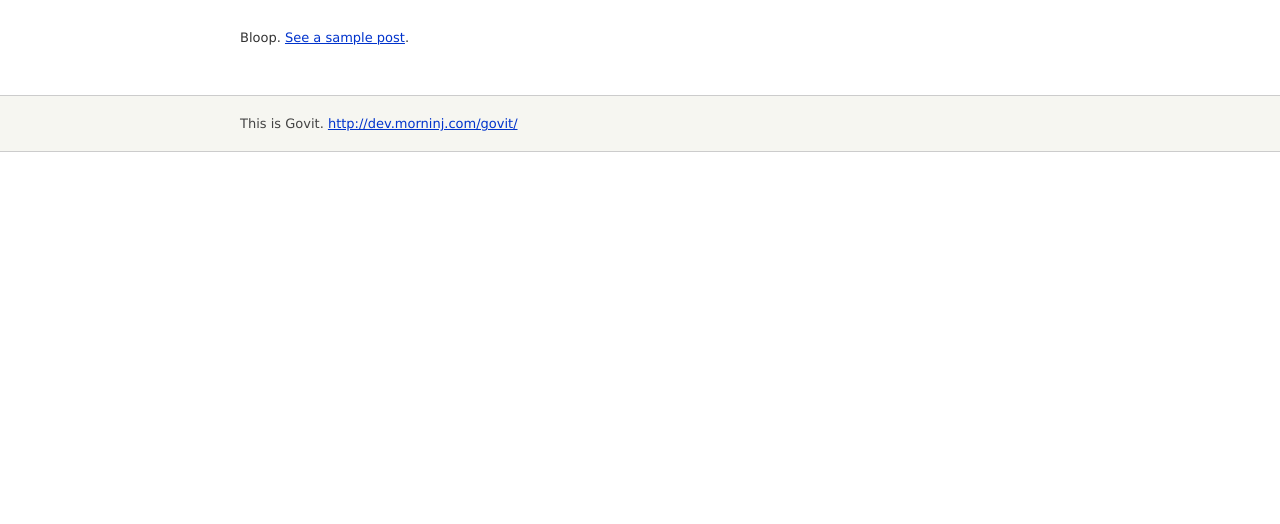
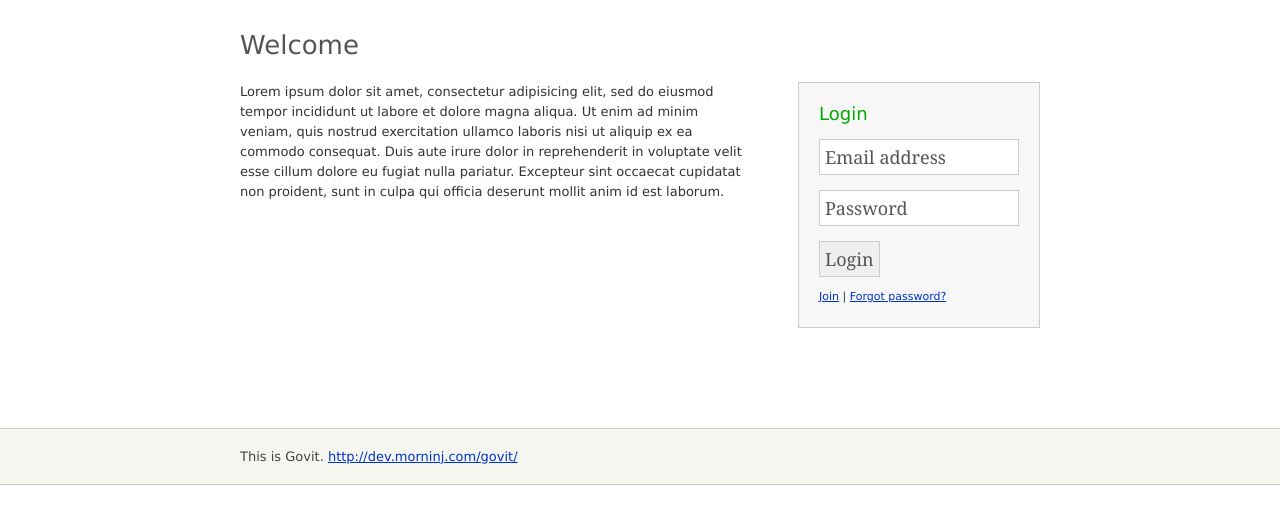
Before and after one commit to qiemem/GovDialogue, a PHP site: page / in a window 1280 px wide. Shown: the part 124-648 px from the top of the page. Run offline with PHP 8.4, Linux system fonts and the light colour scheme.

Commit message:
Working on layout

```diff
--- a/html/govit/header.php
+++ b/html/govit/header.php
@@ -42,6 +42,7 @@ function printHeader($page_title, $page_description, $page_keywords)
 <link rel="stylesheet" type="text/css" href="styles/posts.css" media="screen" />
 <link rel="stylesheet" type="text/css" href="styles/forms.css" media="screen" />
 <link rel="stylesheet" type="text/css" href="styles/login.css" media="screen" />
+<link rel="stylesheet" type="text/css" href="styles/index.css" media="screen" />
 
 <script language="javascript" type="text/javascript" src="scripts/global.js"></script>
 
--- a/html/govit/index.php
+++ b/html/govit/index.php
@@ -1,10 +1,18 @@
 <?php
 // index.php
+
+require_once("lib/userdisplay.php"); // to display the login form;
+
 require_once("header.php");
 printHeader("Title", "Keywords", "Description");
 ?>
 
-Bloop. <a href="viewpost.php">See a sample post</a>.
+<h2>Welcome</h2>
+
+<?php print_login_box("indexLoginBox"); ?>
+
+<p>Lorem ipsum dolor sit amet, consectetur adipisicing elit, sed do eiusmod tempor incididunt ut labore et dolore magna aliqua. Ut enim ad minim veniam, quis nostrud exercitation ullamco laboris nisi ut aliquip ex ea commodo consequat. Duis aute irure dolor in reprehenderit in voluptate velit esse cillum dolore eu fugiat nulla pariatur. Excepteur sint occaecat cupidatat non proident, sunt in culpa qui officia deserunt mollit anim id est laborum.</p>
+<div class="clearBoth"></div>
 
 <?php
 require_once("footer.php");
--- /dev/null
+++ b/html/govit/lib/userdisplay.php
@@ -0,0 +1,22 @@
+<?php
+
+// userdisplay.php
+
+function print_login_box($divid)
+{
+	?>
+
+<div class="loginBox" id="<?= $divid; ?>">
+    <form name="loginForm" method="POST" action="<?php $_SERVER["PHP_SELF"] ?>">
+        <span class="loginBoxHeader">Login</span>
+        <input type="text" name="email" value="Email address" onfocus="if(this.value=='Email address'){this.value='';}" onblur="if(this.value==''){this.value='Email address';}" />
+        <input type="text" name="password" value="Password" onfocus="if(this.value=='Password'){this.value='';this.type='password';}" onblur="if(this.value==''){this.value='Password';}" />
+        <input type="submit" class="submitButton" value="Login" />
+		<p class="bottomText"><a href="join.php">Join</a>&nbsp;|&nbsp;<a href="#">Forgot password?</a></p>
+    </form>
+</div>
+
+    <?php
+}
+
+?>
--- a/html/govit/styles/global.css
+++ b/html/govit/styles/global.css
@@ -10,6 +10,8 @@ body
 	margin: 0;
 	padding: 0;
 }
+
+div.clearBoth { clear: both; }
 
 a, a:active, a:visited { color: #0033CC; }
 a:hover { color: #0066FF; }
@@ -27,7 +29,7 @@ h1, h2, h3, h4, h5
 h2
 {
 	color: #555555;
-	font-size: 30px;
+	font-size: 26px;
 }
 
 div.container
--- /dev/null
+++ b/html/govit/styles/index.css
@@ -0,0 +1,8 @@
+@charset "UTF-8";
+/* CSS Document */
+
+#indexLoginBox
+{
+	float: right;
+	margin: 0 0 50px 50px;
+}
```
Also changed, not shown: html/govit/login.php (+2 -15 lines).
